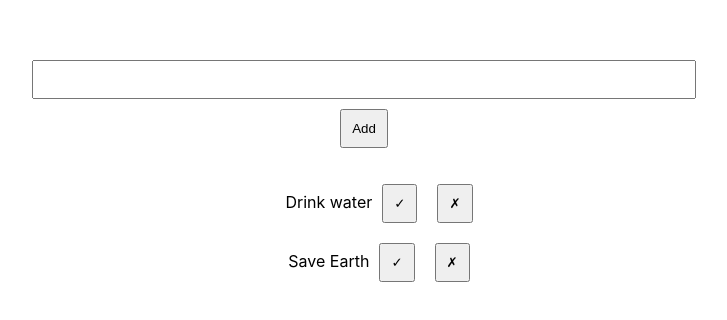
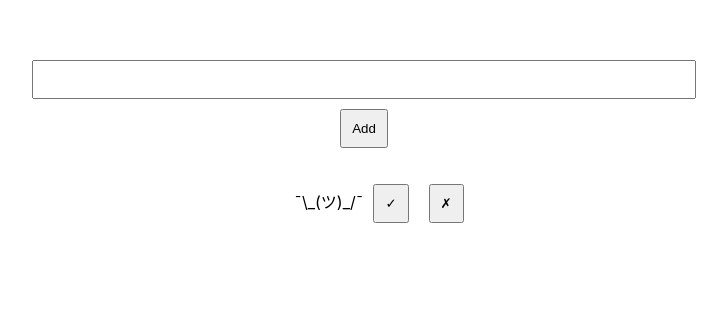
Before and after one commit to AbdAlrhman-Samy/react-todo-app, a React (Create React App) app: page / in a window 1280 px wide. Shown: the part 188-508 px from the top of the page, without its empty margins (276-1003 px from the left). Built offline with nearby package versions, Linux system fonts and the light colour scheme.

Commit message:
new branch for localStoragee testing

```diff
--- a/src/components/App.js
+++ b/src/components/App.js
@@ -2,45 +2,62 @@ import "./App.css";
 import Form from "./Form";
 import List from "./List";
 
-import {useState} from 'react'
-
+import { useState } from "react";
 
 function App() {
-
   const [todos, setTodos] = useState([
-    { text: "Drink water",
-    checked: false
-   },
-    { text: "Save Earth",
-    checked: false },
-  ])
+    { text: " ¯\\_(ツ)_/¯", checked: false }
+  ]);
 
   let newTodos = [...todos];
 
+  newTodos.map((item) => localStorage.setItem(item.text, item.checked));
+
+  let localKeys = Object.keys(localStorage);
+  let localValues = Object.values(localStorage);
+
   const addTodo = (text) => {
-    newTodos = [...todos, { text, checked:false }];
+    newTodos = [...todos, { text, checked: false }];
     setTodos(newTodos);
     console.log(newTodos);
   };
 
   function itemChecked(e) {
-    e.target.parentElement.classList.toggle('done')
-    let checkedIndex = e.target.parentElement.getAttribute('data-id')
-    newTodos[checkedIndex].checked = !newTodos[checkedIndex].checked
-    console.log(newTodos[checkedIndex]);
+    let checkedKey = e.target.parentElement.getAttribute("data-key");
+    let checkedValue = e.target.parentElement.getAttribute("data-val");
+
+    if (checkedValue==='false'){
+      localStorage.setItem(checkedKey, 'true')
+      e.target.parentElement.classList.remove('done')
+      setTodos(newTodos);
+      console.log(checkedKey, checkedValue);
+
+    } else if (checkedValue==='true'){
+      localStorage.setItem(checkedKey, 'false')
+      e.target.parentElement.classList.add('done')
+      setTodos(newTodos);
+      console.log(checkedKey, checkedValue);
+
+    } else return
+
+
   }
 
   function itemDeleted(e) {
-    let removedIndex = e.target.parentElement.getAttribute('data-id')
-    newTodos.splice(removedIndex, 1)
+    let removedValue = e.target.parentElement.getAttribute("data-key");
+    localStorage.removeItem(removedValue)
     setTodos(newTodos);
-    console.log('deleted item number', Number(removedIndex)+1);
   }
 
   return (
     <div>
-      <Form newItem={addTodo}/>
-      <List listItems={todos} handleCheck={itemChecked} handleDelete={itemDeleted}/>
+      <Form newItem={addTodo} />
+      <List
+        listItems={localKeys}
+        listValues={localValues}
+        handleCheck={itemChecked}
+        handleDelete={itemDeleted}
+      />
     </div>
   );
 }
--- a/src/components/List.js
+++ b/src/components/List.js
@@ -1,12 +1,12 @@
-const List = ({ listItems, handleCheck, handleDelete }) => {
+const List = ({ listItems, listValues, handleCheck, handleDelete }) => {
 
 
   return (
     <ul>
       {listItems.map((listItem, index) => {
         return (
-          <li key={index} data-id={index}>
-            {listItem.text}
+          <li key={index} data-key={listItem} data-val={listValues[index]}>
+            {listItem}
               <button onClick={handleCheck}>✓</button>
               <button onClick={handleDelete}>✗</button>
           </li>
```
